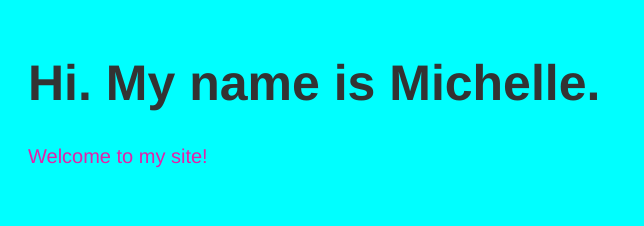
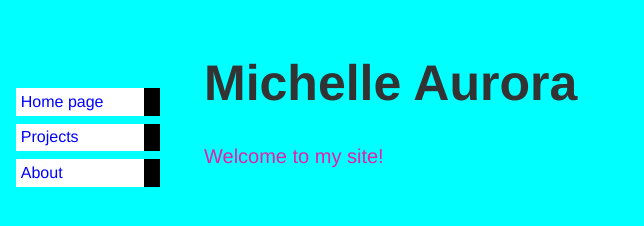
Before and after one commit to michaurora01/michaurora01.github.io, a plain HTML site: page index.html in a window 1280 px wide. Shown: the whole page, without its empty margins (0-644 px from the left). Drawn offline with Linux system fonts and the light colour scheme.

Commit message:
added new pages and intial navbar

```diff
--- a/index.html
+++ b/index.html
@@ -10,7 +10,18 @@
 </head>
 
 <body>
-  <h1>Hi. My name is Michelle.</h1>
-  <p>Welcome to my site!</p>
+
+<!-- Site navigation menu -->
+<ul class="navbar">
+  <li><a href="index.html">Home page</a>
+  <li><a href="projects.html">Projects</a>
+  <li><a href="about.html">About</a>
+</ul>
+
+<!-- Main content -->
+<h1>Michelle Aurora</h1>
+
+<p>Welcome to my site!
+
 </body>
 </html>
--- a/main.css
+++ b/main.css
@@ -7,6 +7,7 @@ body {
    font-family: "HelveticaNeue-Light", "Helvetica Neue Light", "Helvetica Neue", Helvetica, Arial, "Lucida Grande", sans-serif;
    font-weight: 300;
    color: #333;
+	 padding-left: 11em;
 }
 
 h1 {
@@ -17,3 +18,29 @@ p {
 	font-size: 20px;
 	color: #E321A9;
 }
+
+ul.navbar {
+    list-style-type: none;
+    padding: 0;
+    margin: 0;
+    position: absolute;
+    top: 5em;
+    left: 1em;
+    width: 9em;
+}
+
+ul.navbar li {
+	 background: white;
+	 margin: 0.5em 0;
+	 padding: 0.3em;
+	 border-right: 1em solid black;
+}
+ul.navbar a {
+	 text-decoration: none;
+}
+a:link {
+ color: blue;
+}
+a:visited {
+	color: purple;
+}
```
Also changed, not shown: about.html (added, +24 -0 lines), projects.html (added, +24 -0 lines).
